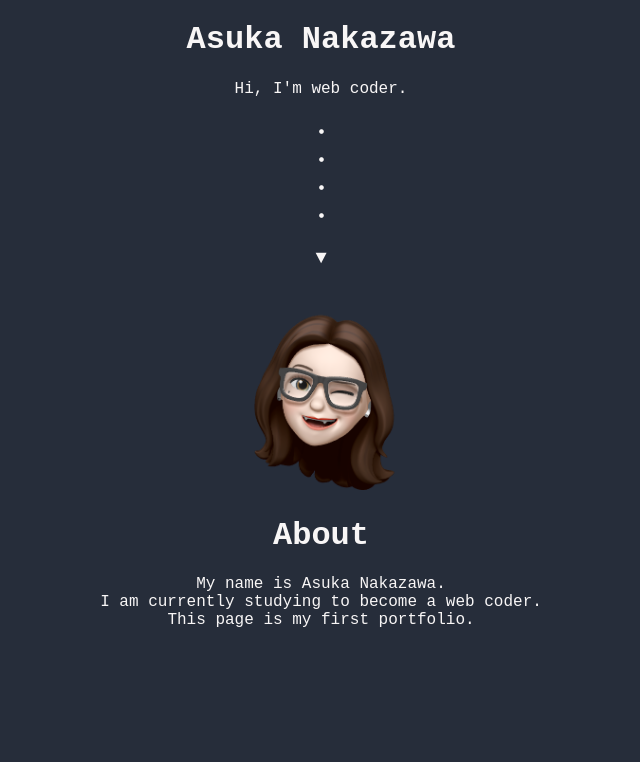
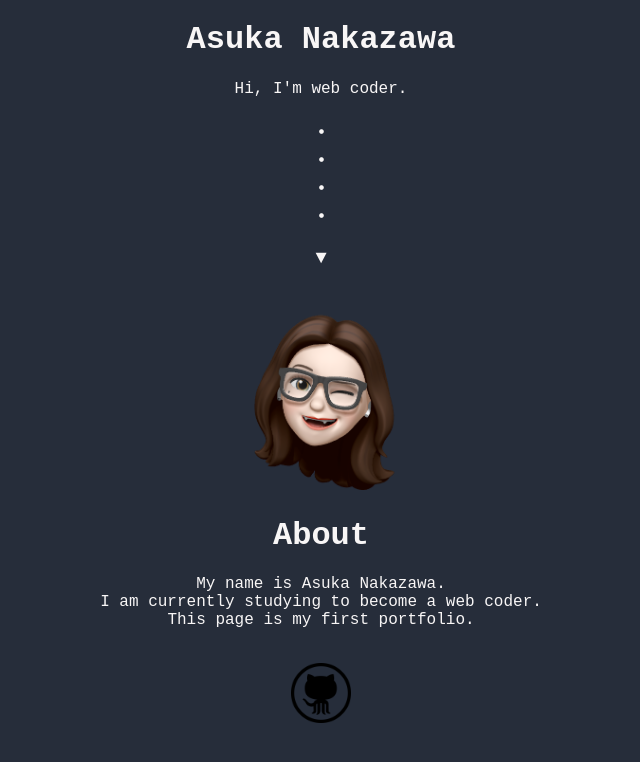
Before and after one commit to ask-nkzw/portfolio, a plain HTML site: page index.html in a window 1280 px wide. Shown: the whole page, without its empty margins (319-959 px from the left). Drawn offline with Linux system fonts and the light colour scheme.

Commit message:
画像リンク追加

```diff
--- a/css/style.css
+++ b/css/style.css
@@ -40,3 +40,10 @@ p {
     color: rgb(248, 246, 246);
     font-family: 'Courier New', sans-serif;
 }
+.link {
+    display: block;
+    text-align: center;
+}
+.link > img {
+    width: 60px;  /* 横幅を200pxに */
+}
--- a/index.html
+++ b/index.html
@@ -30,7 +30,13 @@
         <br>I am currently studying to become a web coder.
         <br>This page is my first portfolio.
     </p>
-
+    <br>
+    <a class="link" href="https://github.com/ask-nkzw">
+        <img src="github.png" alt="写真">
+    </a>
+      <!--<p class="link">
+    <img src="github.png" alt="写真">
+    </p>-->
 
 </body>
 </html>
```
Also changed, not shown: github.png (added).
